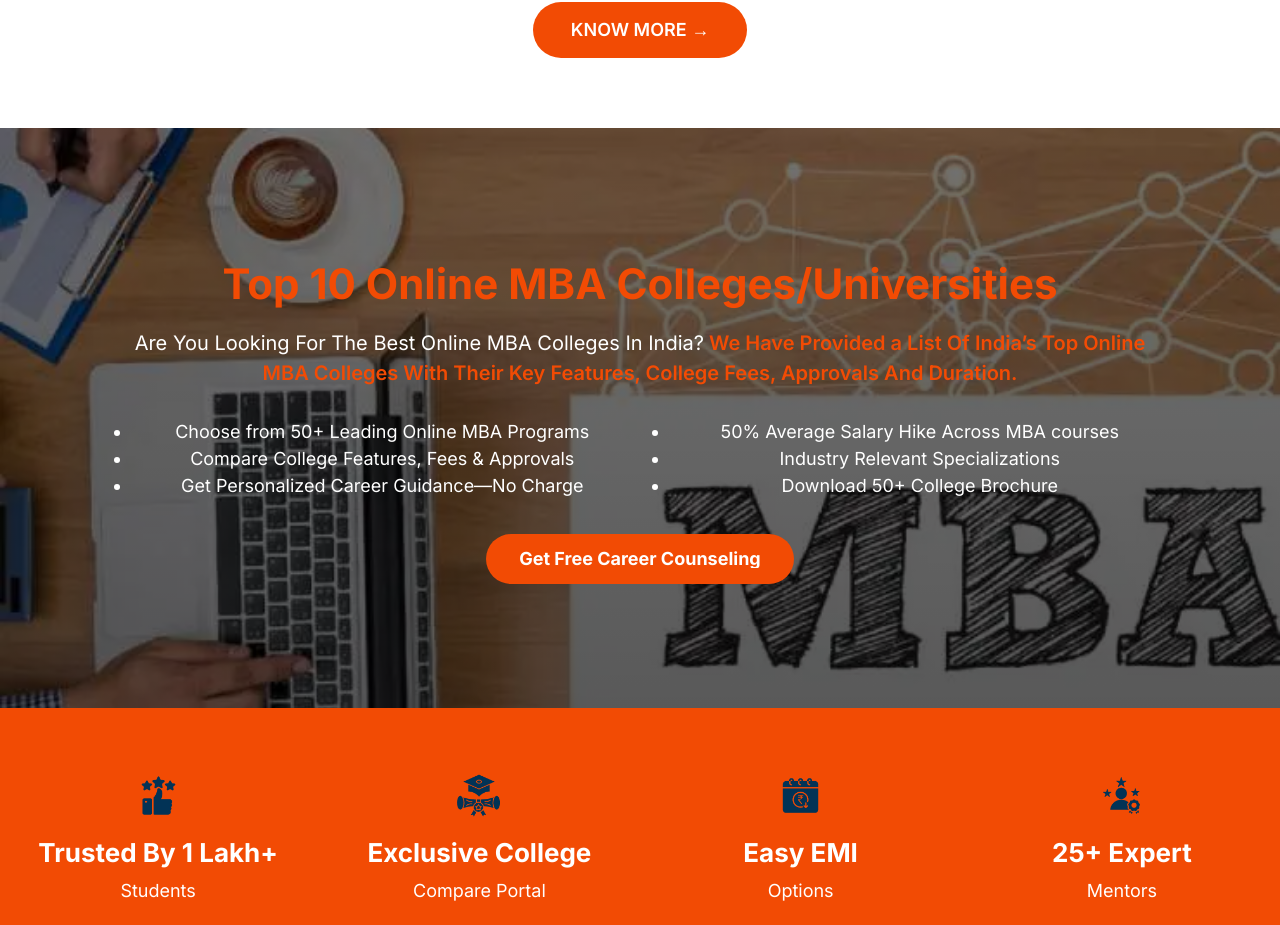
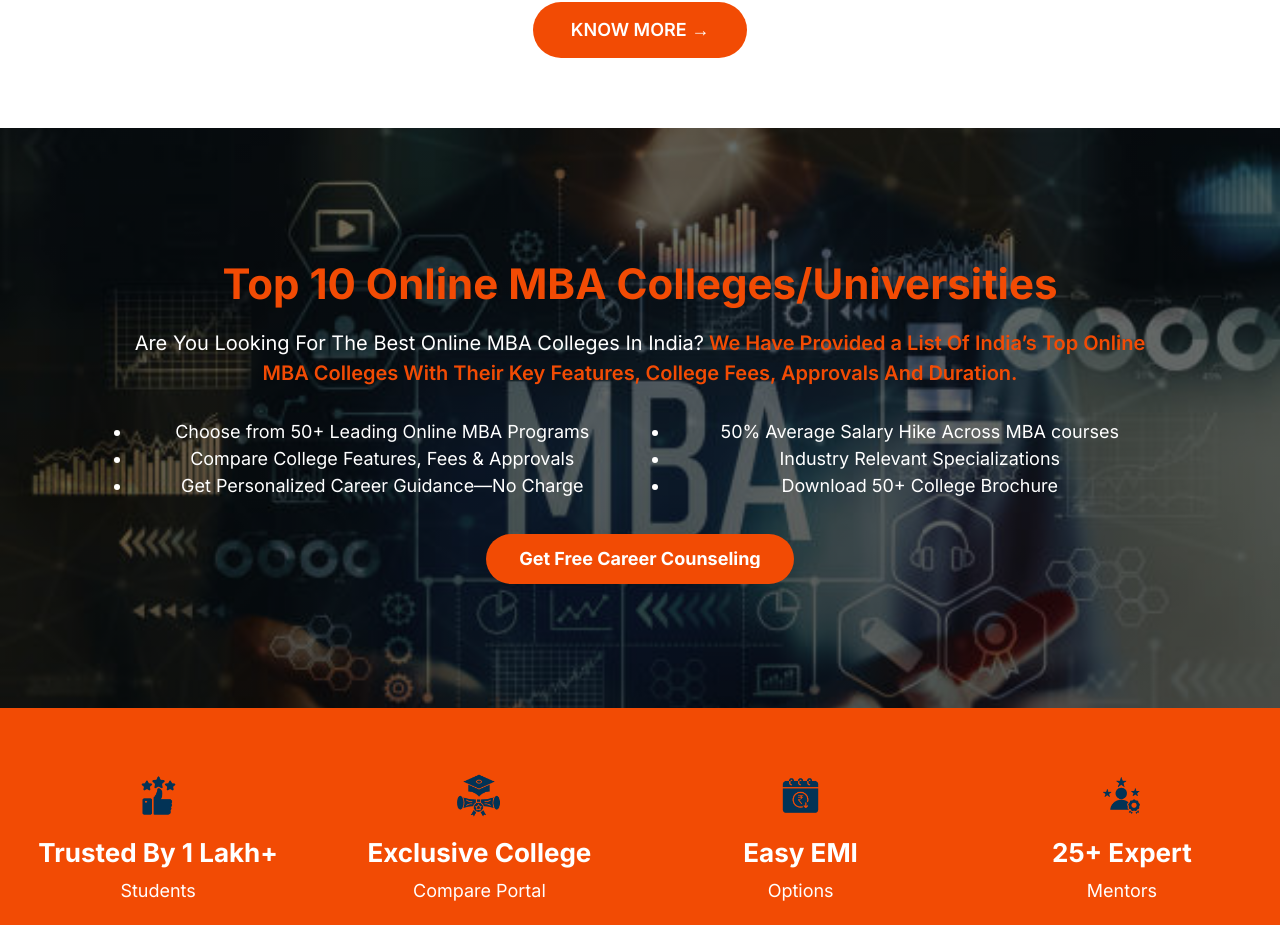
Before and after one commit to Vishal-coder8400/CollegeLe-MBA, a Next.js app: page /college-mba in a window 1280 px wide. Shown: the part 4999-5924 px from the top of the page. Built offline with nearby package versions, Linux system fonts and the light colour scheme; no server answers.

Commit message:
Ignore TS & ESLint errors for deployment

```diff
--- a/components/HumSection/HumSection.module.css
+++ b/components/HumSection/HumSection.module.css
@@ -3,7 +3,7 @@
   position: relative;
   width: 100%;
   min-height: 580px;
-  background-image: url('/assets/icons/online-mba.avif');
+  background-image: url('/assets/icons/mba.jpg');
   background-size: cover;
   background-position: center top;
   background-repeat: no-repeat;
```
Also changed, not shown: public/assets/icons/mba.jpg (added), public/assets/icons/online-mba.avif (deleted).
